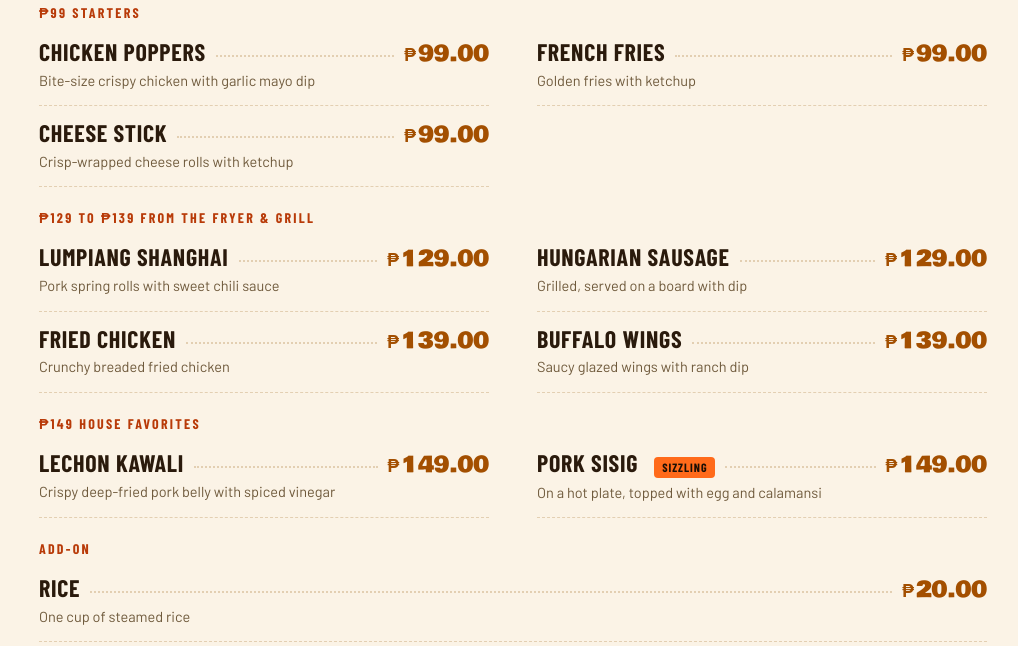
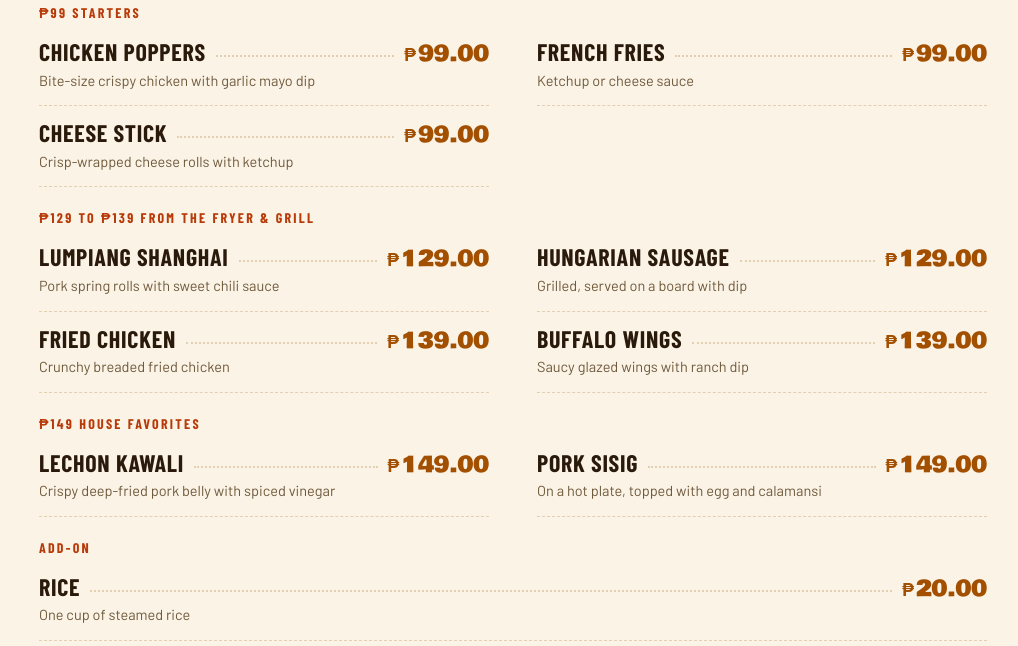
Before and after one commit to dhanmarlanortiz/theospot, a plain HTML site: page menu/index.html in a window 1280 px wide. Shown: the part 420-1066 px from the top of the page, without its empty margins (127-1145 px from the left). Drawn offline with nearby package versions, Linux system fonts and the light colour scheme.

Commit message:
Menu: fries come with ketchup or cheese sauce; drop SIZZLING tag on Pork Sisig
Co-Authored-By: Claude Opus 5.5 <noreply@anthropic.com>
Claude-Session: https://claude.ai/code/session_01ANdtDfX91EJ8jHxTtDkQC5

```diff
--- a/menu/index.html
+++ b/menu/index.html
@@ -212,7 +212,7 @@ footer a{color:inherit}
         {
          "@type": "MenuItem",
          "name": "French Fries",
-         "description": "Golden fries with ketchup",
+         "description": "Ketchup or cheese sauce",
          "offers": {
           "@type": "Offer",
           "price": "99.00",
@@ -432,7 +432,7 @@ footer a{color:inherit}
       <h3>₱99 Starters</h3>
       <ul class="items">
         <li class="item"><span class="name">Chicken Poppers</span><span class="price"><b>₱</b>99.00</span><span class="note">Bite-size crispy chicken with garlic mayo dip</span></li>
-        <li class="item"><span class="name">French Fries</span><span class="price"><b>₱</b>99.00</span><span class="note">Golden fries with ketchup</span></li>
+        <li class="item"><span class="name">French Fries</span><span class="price"><b>₱</b>99.00</span><span class="note">Ketchup or cheese sauce</span></li>
         <li class="item"><span class="name">Cheese Stick</span><span class="price"><b>₱</b>99.00</span><span class="note">Crisp-wrapped cheese rolls with ketchup</span></li>
       </ul>
     </div>
@@ -451,7 +451,7 @@ footer a{color:inherit}
       <h3>₱149 House Favorites</h3>
       <ul class="items">
         <li class="item"><span class="name">Lechon Kawali</span><span class="price"><b>₱</b>149.00</span><span class="note">Crispy deep-fried pork belly with spiced vinegar</span></li>
-        <li class="item"><span class="name">Pork Sisig <span class="tag">SIZZLING</span></span><span class="price"><b>₱</b>149.00</span><span class="note">On a hot plate, topped with egg and calamansi</span></li>
+        <li class="item"><span class="name">Pork Sisig</span><span class="price"><b>₱</b>149.00</span><span class="note">On a hot plate, topped with egg and calamansi</span></li>
       </ul>
     </div>
 
```
Also changed, not shown: llms.txt.
